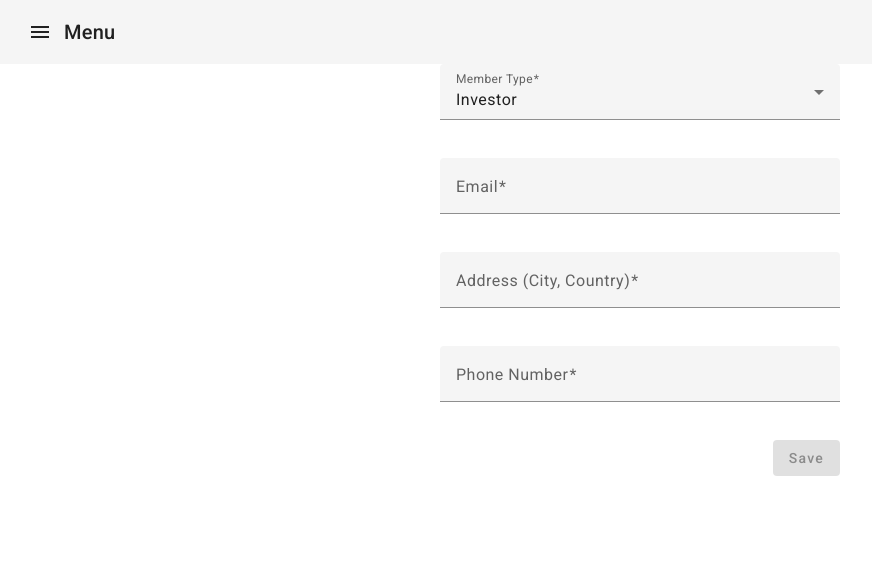
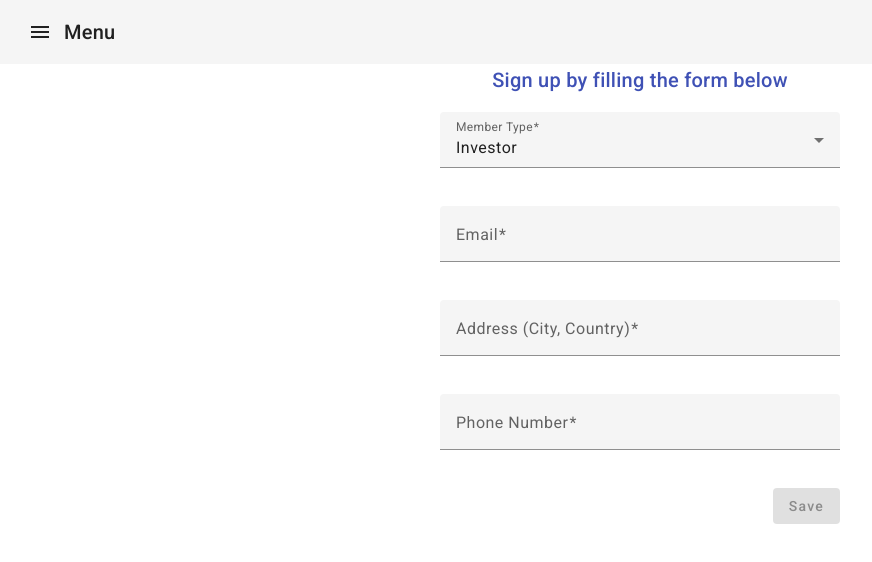
Before and after one commit to altech34503/StInv, an Angular app: page /newmember in a window 1280 px wide. Shown: the top 562 px of the page, without its empty margins (0-872 px from the left). Built offline with nearby package versions, Linux system fonts and the light colour scheme.

Commit message:
more edits

```diff
--- a/src/app/new-member/new-member.component.html
+++ b/src/app/new-member/new-member.component.html
@@ -1,3 +1,7 @@
+<h2 style="text-align: center; margin-top: 0cqb; color: #3f51b5">
+  Sign up by filling the form below
+</h2>
+
 <form (ngSubmit)="createMember()" #memberForm="ngForm">
   <!-- Member Type -->
   <mat-form-field appearance="fill">
--- a/src/app/startup/startup.component.html
+++ b/src/app/startup/startup.component.html
@@ -1,5 +1,5 @@
 <section class="container py-4">
-  <h2 class="mb-4 text-center">Startup Dashboard</h2>
+  <h2 class="mb-4 text-center">Startups</h2>
   <div class="card-grid"></div>
 
   <button
```
